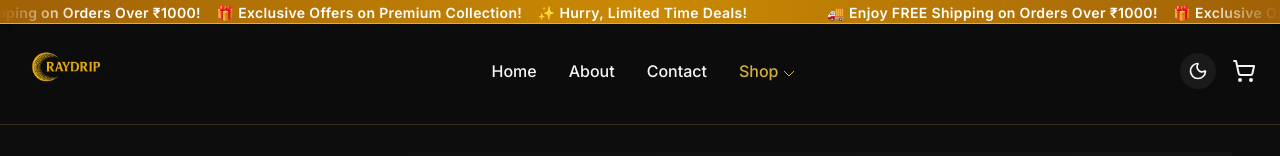
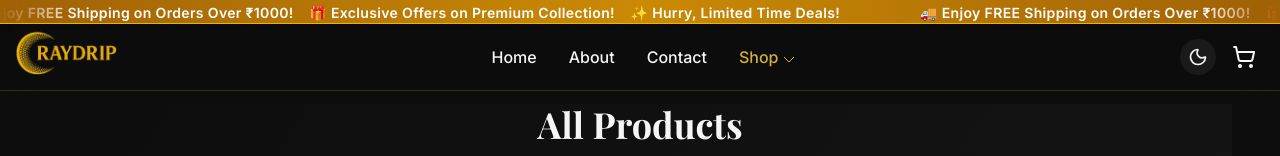
Before and after one commit to iamdhruvkanani/raydrip-monorepo, a Next.js app in the folder frontend/: page /shop in a window 1280 px wide. Shown: the top 156 px of the page. Built offline with nearby package versions, Linux system fonts and the light colour scheme; a web font is replaced by a local one.

Commit message:
fixed logo and content

```diff
--- a/frontend/src/app/layout.tsx
+++ b/frontend/src/app/layout.tsx
@@ -35,7 +35,7 @@ export default function RootLayout({
         >
           <CartProvider> {/* Wrap the app with CartProvider */}
 
-            <div className="pt-[6.5rem] min-h-screen bg-bg-light dark:bg-bg-dark text-text-primary-light dark:text-text-primary-dark transition-colors duration-300">
+            <div className="pt-[5.5rem] min-h-screen bg-bg-light dark:bg-bg-dark text-text-primary-light dark:text-text-primary-dark transition-colors duration-300">
 
               <Header />
               {children}
--- a/frontend/src/app/shop/[id]/page.tsx
+++ b/frontend/src/app/shop/[id]/page.tsx
@@ -15,7 +15,7 @@ export default async function SubCategoryPage({ params }: { params: Promise<Para
     const { id } = await params
     const subCategory = id
     return (
-        <main className="max-w-7xl mx-auto px-6 md:px-12 py-12">
+        <main className="max-w-7xl mx-auto px-6 md:px-12 py-4">
             <ShopSection selectedSubCategory={subCategory} />
         </main>
     )
--- a/frontend/src/app/shop/page.tsx
+++ b/frontend/src/app/shop/page.tsx
@@ -8,7 +8,7 @@ export const metadata: Metadata = {
 
 export default function ShopPage() {
     return (
-        <main className="max-w-7xl mx-auto px-6 md:px-12 py-12">
+        <main className="max-w-7xl mx-auto px-6 md:px-12 py-4">
             <ShopSection selectedSubCategory="View All Products" />
         </main>
     )
--- a/frontend/src/components/Header.tsx
+++ b/frontend/src/components/Header.tsx
@@ -96,17 +96,22 @@ export default function Header() {
                 </AnimatePresence >
 
                 {/* Logo and nav container */}
-                < div className="pt-7 max-w-7xl mx-auto flex justify-between items-center px-6 py-2.5" >
+                < div className=" max-w-7xl mx-auto flex justify-between items-center px-6 pt-3 -mb-3" >
                     {/* Logo */}
-                    < motion.div whileHover={{ scale: 1.05 }
-                    } transition={{ duration: 0.2 }}>
+                    < motion.div
+                        initial={{ scale: 2 }}
+                        animate={{ scale: 2 }}
+                        whileHover={{ scale: 2.2 }}
+                        transition={{ duration: 0.2 }}
+                        className='pt-1 pb-0'
+                    >
                         <Link href="/" className="inline-flex items-center space-x-3 m-0 p-0">
                             <Image
                                 src="/raydrip-logo.png"
                                 alt="RayDrip Logo"
                                 height={36}
                                 width={120}
-                                className="w-auto select-none transform scale-150 h-14"
+                                className="w-auto select-none h-14"
                                 priority
                             />
                         </Link>
--- a/frontend/src/styles/globals.css
+++ b/frontend/src/styles/globals.css
@@ -102,7 +102,7 @@ body {
 
 .animate-marquee {
   display: inline-flex;
-  animation: marquee 15s linear infinite;
+  animation: marquee 30s linear infinite;
 }
 
 @keyframes slow-marquee {
```
